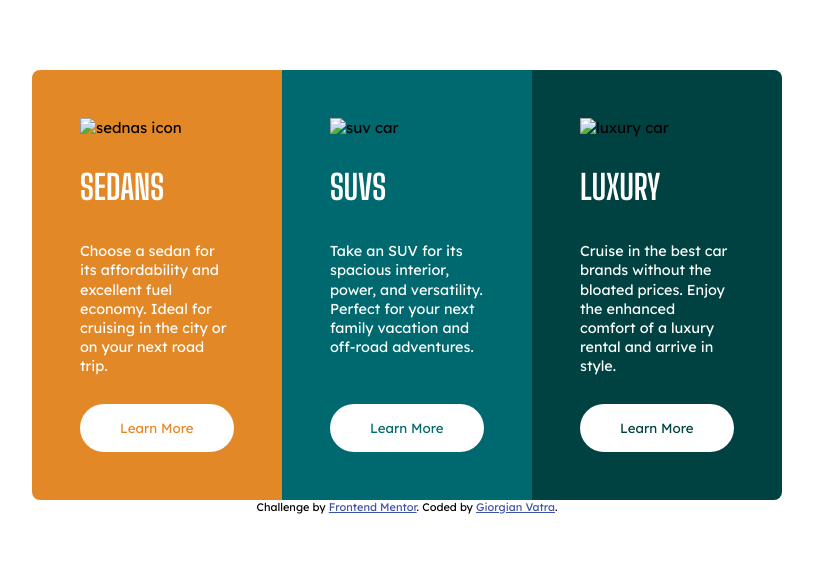
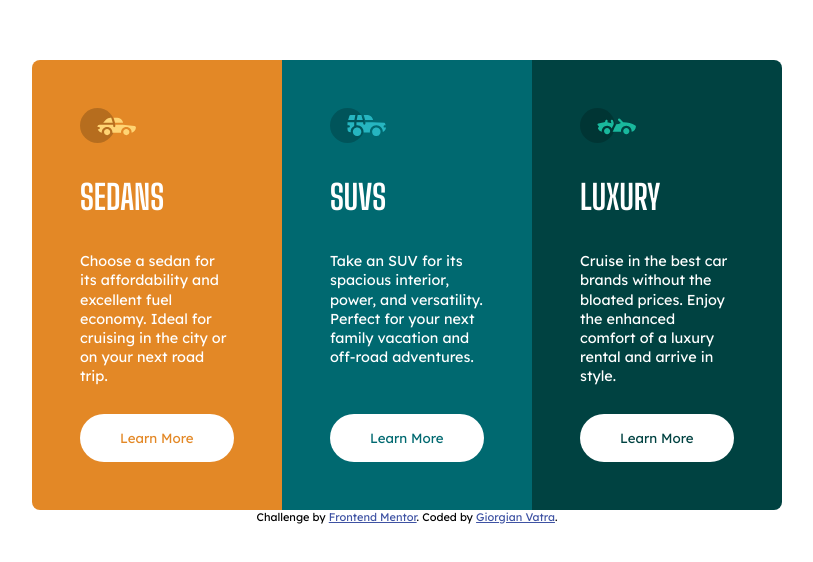
Before and after one commit to giorgianvatra/3-column-preview-card-component, a plain HTML site: page index.html in a window 1280 px wide. Shown: the part 108-670 px from the top of the page, without its empty margins (233-1046 px from the left). Drawn offline with Linux system fonts and the light colour scheme; files that its build step writes are made by us from their sources.

Commit message:
Update index.html

```diff
--- a/index.html
+++ b/index.html
@@ -7,28 +7,28 @@
   <link rel="icon" type="image/png" sizes="32x32" href="./images/favicon-32x32.png">
 
   <title>Frontend Mentor | 3-column preview card component</title>
-  <link rel="stylesheet" href="/3-column-preview-card-component-main/styles.css">
+  <link rel="stylesheet" href="styles.css">
 
 </head>
 <body>
 
     <main class="container">
       <div class="orange-container">
-        <img src="/3-column-preview-card-component-main/images/icon-sedans.svg" alt="sednas icon">
+        <img src="icon-sedans.svg" alt="sednas icon">
         <h1>Sedans</h1>
         <p>Choose a sedan for its affordability and excellent fuel economy. Ideal for cruising in the city
           or on your next road trip.</p>
           <button>Learn More</button>
         </div>
         <div class="blue-container">
-          <img src="/3-column-preview-card-component-main/images/icon-suvs.svg" alt="suv car">
+          <img src="icon-suvs.svg" alt="suv car">
           <h1>SUVs</h1>
           <p>Take an SUV for its spacious interior, power, and versatility. Perfect for your next family vacation
             and off-road adventures.</p>
             <button>Learn More</button>
           </div>
           <div class="dark-blue-container">
-            <img src="/3-column-preview-card-component-main/images/icon-luxury.svg" alt="luxury car">
+            <img src="icon-luxury.svg" alt="luxury car">
             <h1>Luxury</h1>
             <p>Cruise in the best car brands without the bloated prices. Enjoy the enhanced comfort of a luxury
               rental and arrive in style.</p>
@@ -47,7 +47,7 @@
 
   <footer class="attribution">
     Challenge by <a href="https://www.frontendmentor.io?ref=challenge" target="_blank">Frontend Mentor</a>.
-    Coded by <a href="#">Giorgian Vatra</a>.
+    Coded by <a href="https://www.linkedin.com/in/giorgian-vatra-456652181/">Giorgian Vatra</a>.
   </div>
 </body>
 </html>
```
